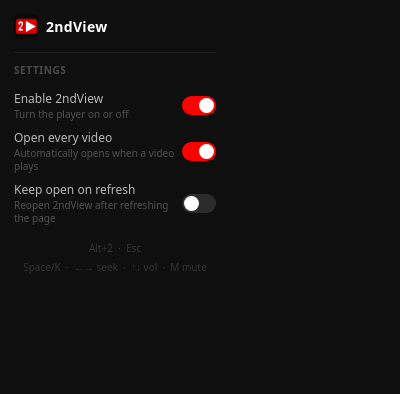
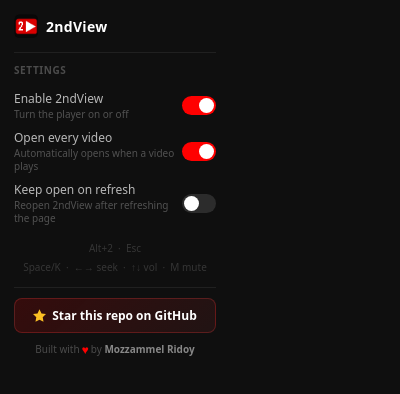
Before and after one commit to MozzammelRidoy/YouTube_2ndView_Extension, a browser extension: page 2ndView/popup.html in a window 400 px wide. Drawn offline with Linux system fonts and the light colour scheme.

Commit message:
Open-source docs: add MIT license, rewrite READMEs, repo rename
Replace the old private/paid pricing section with full open-source
docs (features, settings reference, architecture) across the root
and 2ndView READMEs, add a missing LICENSE (MIT), restyle the popup's
GitHub star/follow CTA, and repoint all repo links to the renamed
GitHub repo (YouTube_2ndView_Extension).

```diff
--- a/2ndView/popup.html
+++ b/2ndView/popup.html
@@ -129,6 +129,53 @@
         margin-top: 10px;
         line-height: 1.9;
       }
+      .star-cta {
+        display: flex;
+        align-items: center;
+        justify-content: center;
+        gap: 6px;
+        width: 100%;
+        background: linear-gradient(135deg, rgba(255,0,0,0.16), rgba(255,80,80,0.08));
+        border: 1px solid rgba(255,60,60,0.25);
+        border-radius: 8px;
+        color: #fff;
+        font-size: 12px;
+        font-weight: 700;
+        text-decoration: none;
+        padding: 8px 0;
+        margin-top: 10px;
+        transition: border-color 0.15s, box-shadow 0.15s, transform 0.15s;
+      }
+      .star-cta:hover {
+        border-color: #ff0000;
+        box-shadow: 0 0 12px rgba(255,0,0,0.35);
+        transform: translateY(-1px);
+      }
+      .star-cta svg { width: 13px; height: 13px; fill: #fbbf24; flex-shrink: 0; }
+
+      .footer {
+        text-align: center;
+        margin-top: 9px;
+        font-size: 10px;
+        color: rgba(255,255,255,0.25);
+      }
+      .footer .heart {
+        color: #ff0000;
+        display: inline-block;
+        animation: heartbeat 1.5s ease-in-out infinite;
+      }
+      .footer a {
+        color: rgba(255,255,255,0.5);
+        text-decoration: none;
+        font-weight: 700;
+        transition: color 0.15s;
+      }
+      .footer a:hover { color: #ff6666; text-decoration: underline; }
+
+      @keyframes heartbeat {
+        0%, 100% { transform: scale(1); }
+        50% { transform: scale(1.25); }
+      }
       #notice {
         font-size: 12px;
         color: rgba(255,255,255,0.3);
@@ -189,6 +236,18 @@
       Space/K &nbsp;·&nbsp; ←→ seek &nbsp;·&nbsp; ↑↓ vol &nbsp;·&nbsp; M mute
     </div>
 
+    <hr class="divider" />
+
+    <a class="star-cta" href="https://github.com/MozzammelRidoy/YouTube_2ndView_Extension" target="_blank" rel="noopener">
+      <svg viewBox="0 0 24 24"><path d="M12 .587l3.668 7.568 8.332 1.151-6.064 5.828 1.48 8.279L12 19.771l-7.416 3.642 1.48-8.279L0 9.306l8.332-1.151z"/></svg>
+      Star this repo on GitHub
+    </a>
+
+    <div class="footer">
+      Built with <span class="heart">♥</span> by
+      <a href="https://github.com/MozzammelRidoy" target="_blank" rel="noopener">Mozzammel Ridoy</a>
+    </div>
+
     <script src="popup.js"></script>
   </body>
 </html>
```
Also changed, not shown: 3 other files.
